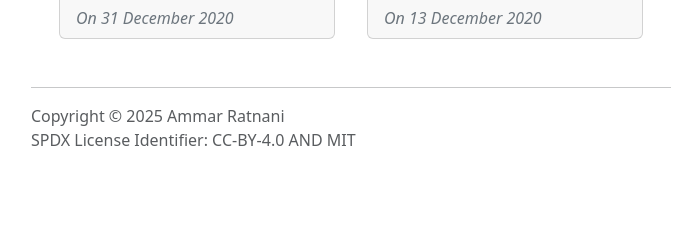
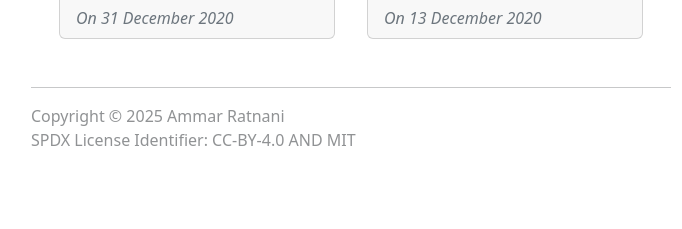
Before and after one commit to ammrat13/ammrat13.github.io, a Jekyll site: the page built from index.html, in a window 1280 px wide. Shown: the part 1159-1388 px from the top of the page, without its empty margins (289-971 px from the left). Built offline with Jekyll 4.4.1, drawn with Linux system fonts in a browser that asks for light colours; nearby versions of some CDN libraries.

Commit message:
Hotfix: Use tertiary text color for copyright

```diff
--- a/_layouts/base.html
+++ b/_layouts/base.html
@@ -132,7 +132,7 @@ libs: []
 
         <footer id="footer">
             <hr/>
-            <a href="/LICENSE.md" class="text-body-secondary">
+            <a href="/LICENSE.md" class="text-body-tertiary">
                 Copyright &copy; 2025 Ammar Ratnani<br/>
                 SPDX License Identifier: CC-BY-4.0 AND MIT
             </a>
```
